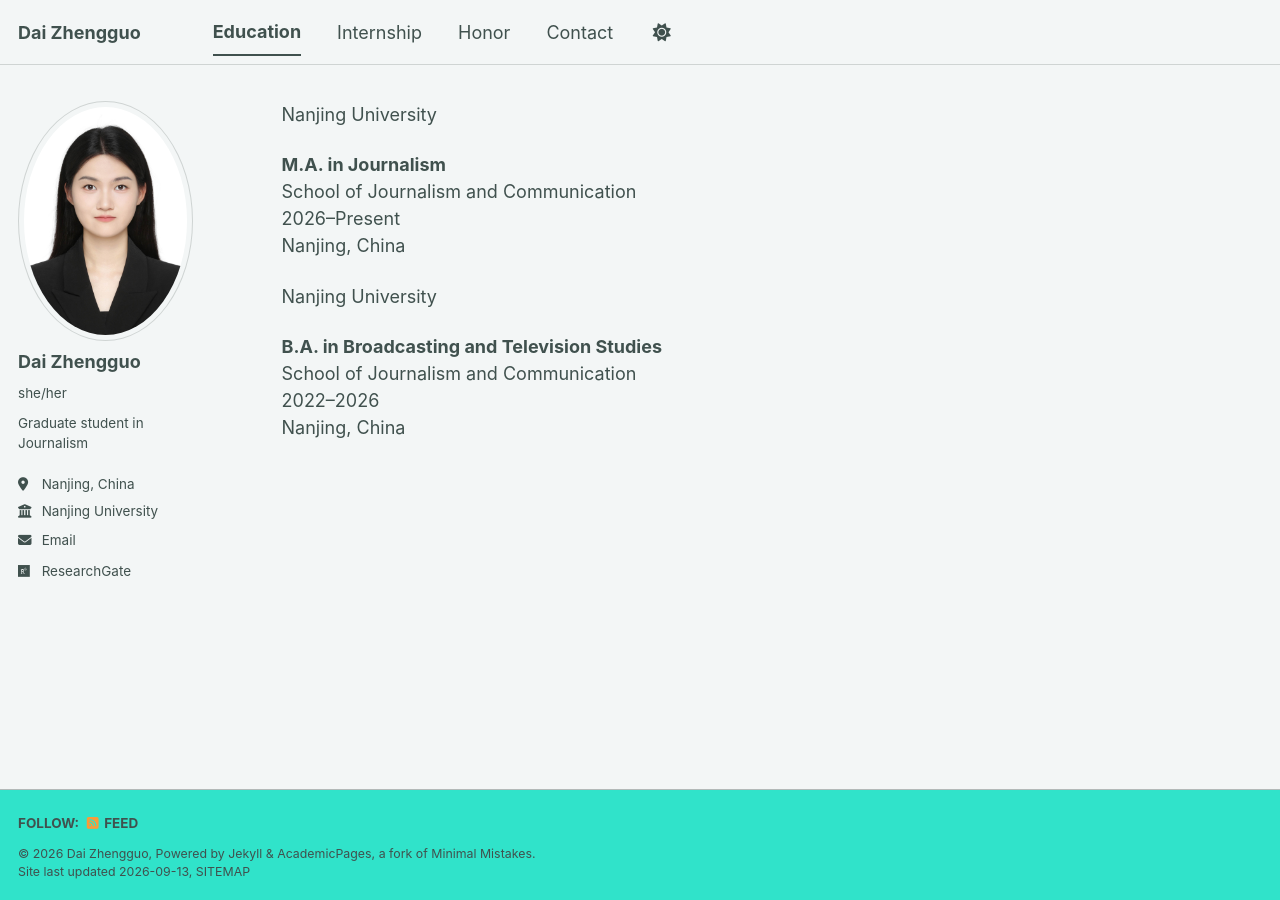
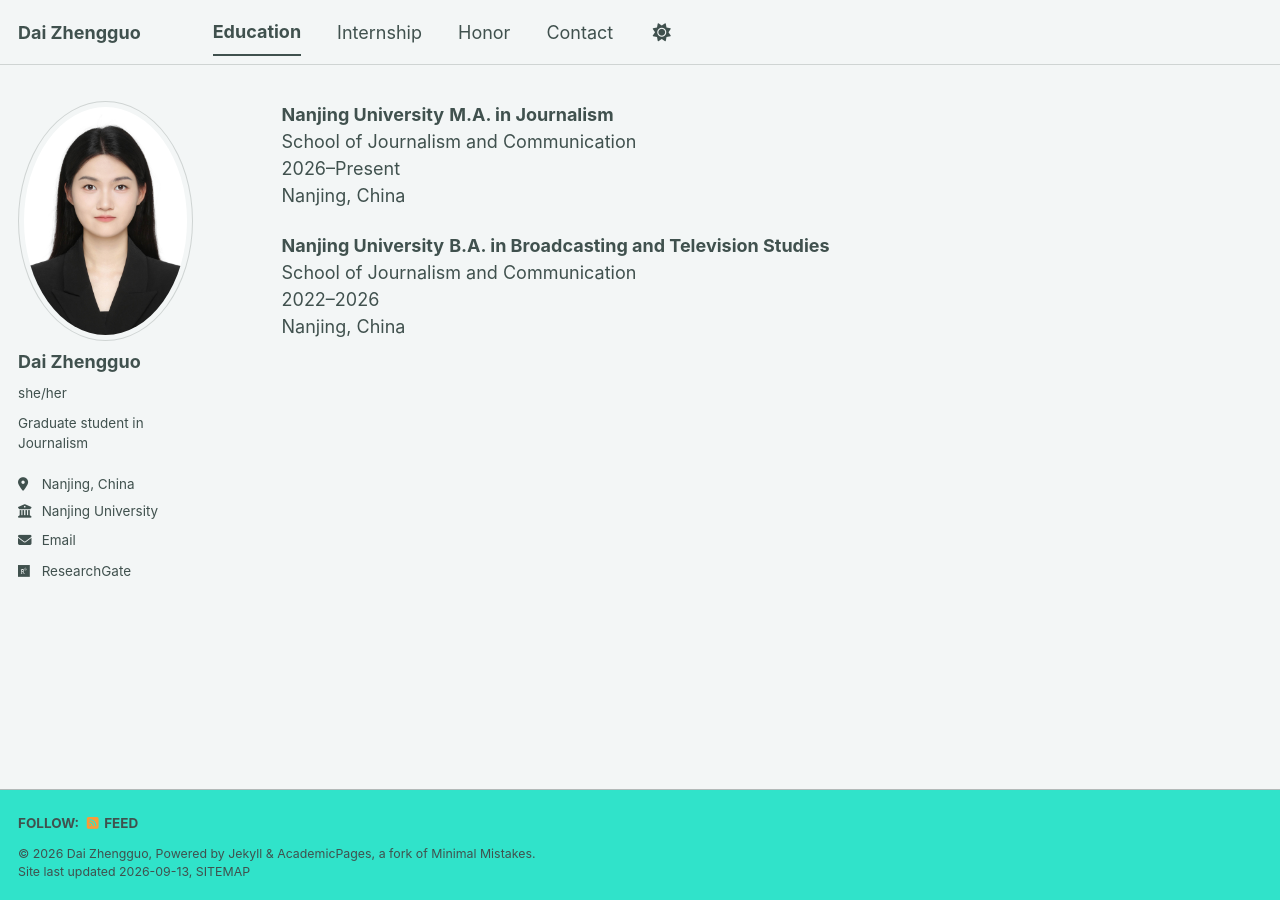
Before and after one commit to ffszsxy/ffszsxy.github.io, a Jekyll site: the page built from _pages/education.md, in a window 1280 px wide. Built offline with Jekyll 4.4.1, drawn with Linux system fonts in a browser that asks for light colours; a style sheet for code colours, icons or effects is not loaded.

```diff
--- a/_pages/education.md
+++ b/_pages/education.md
@@ -4,15 +4,13 @@ permalink: /education/
 author_profile: true
 ---
 
-Nanjing University
-
+**Nanjing University**
 **M.A. in Journalism**
 School of Journalism and Communication
 2026–Present
 Nanjing, China
 
-Nanjing University
-
+**Nanjing University**
 **B.A. in Broadcasting and Television Studies**
 School of Journalism and Communication
 2022–2026
```
